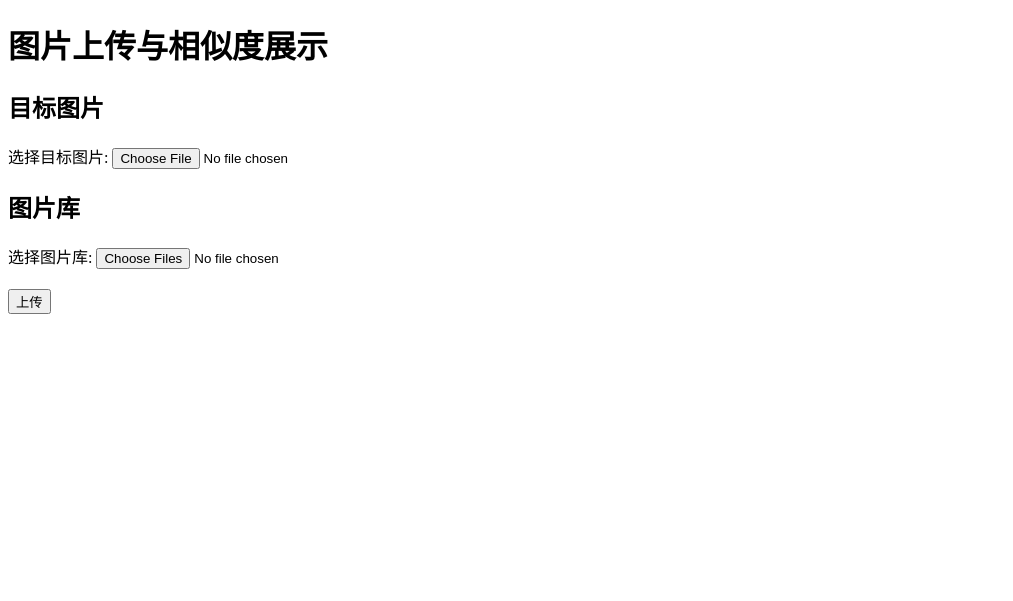
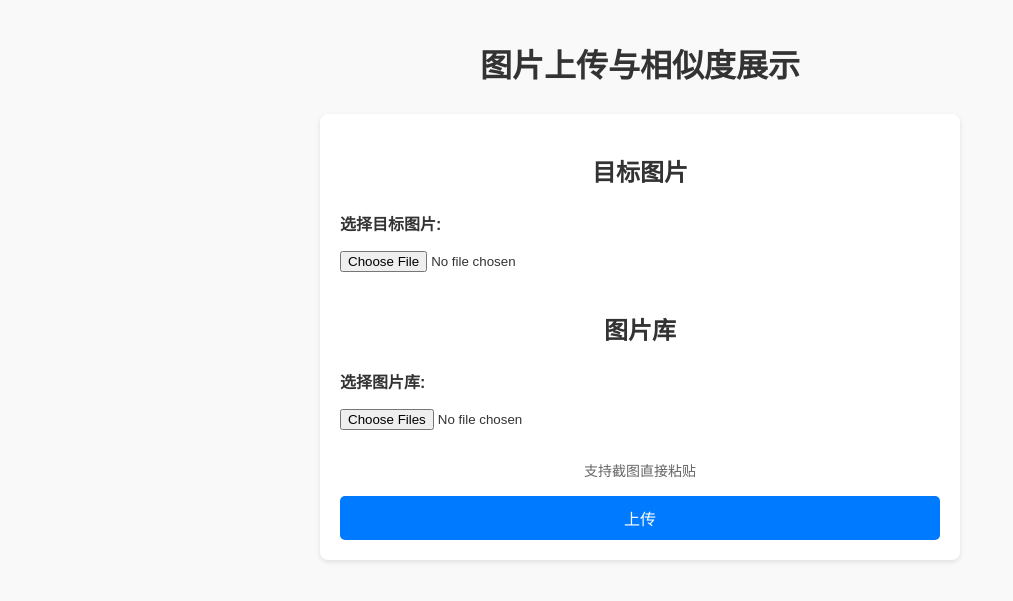
Before and after one commit to huabingli/str_to_vector, a FastAPI app: page /api/v1/image_vector/image_similarity/ in a window 1280 px wide. Shown: the top 601 px of the page, without its empty margins (0-1013 px from the left). Run offline with FastAPI, Linux system fonts and the light colour scheme; some libraries are stand-ins or nearby versions.

Commit message:
feat(image_similarity): 优化图片上传与相似度展示功能
-重构页面样式，提升用户体验
- 添加图片删除功能和粘贴支持
- 优化图片预览和相似度显示逻辑
- 异步处理图片上传和相似度计算
- 增加错误处理和提示

```diff
--- a/templates/image_similarity.html
+++ b/templates/image_similarity.html
@@ -5,31 +5,109 @@
     <meta name="viewport" content="width=device-width, initial-scale=1.0">
     <title>图片上传与相似度展示</title>
     <style>
+        :root {
+            --thumbnail-size: 100px;
+            --thumbnail-gap: 10px;
+            --border-radius: 5px;
+        }
+
+        body {
+            font-family: Arial, sans-serif;
+            line-height: 1.6;
+            margin: 0;
+            padding: 20px;
+            background-color: #f9f9f9;
+            color: #333;
+        }
+
+        h1, h2 {
+            text-align: center;
+        }
+
+        form {
+            max-width: 600px;
+            margin: 0 auto;
+            background: #fff;
+            padding: 20px;
+            border-radius: 8px;
+            box-shadow: 0 2px 5px rgba(0, 0, 0, 0.1);
+        }
+
+        label {
+            display: block;
+            margin-bottom: 10px;
+            font-weight: bold;
+        }
+
+        input[type="file"] {
+            margin-bottom: 20px;
+        }
+
         #previewLibrary, #previewTarget {
             display: flex;
             flex-wrap: wrap;
-            gap: 10px;
+            gap: var(--thumbnail-gap);
             margin-bottom: 20px;
         }
 
         .thumbnail {
-            display: inline-block;
-            text-align: center;
-            margin-bottom: 10px;
+            position: relative;
         }
 
         .thumbnail img {
-            width: 100px;
-            height: 100px;
+            width: var(--thumbnail-size);
+            height: var(--thumbnail-size);
             object-fit: cover;
             border: 1px solid #ccc;
-            border-radius: 5px;
+            border-radius: var(--border-radius);
+            box-shadow: 0 2px 4px rgba(0, 0, 0, 0.1);
         }
 
         .thumbnail .similarity {
+            font-size: 12px;
+            color: #555;
+            text-align: center;
             margin-top: 5px;
+        }
+
+        .thumbnail .delete-btn {
+            position: absolute;
+            top: -8px;
+            right: -8px;
+            background: red;
+            color: white;
+            border: none;
+            border-radius: 50%;
+            width: 20px;
+            height: 20px;
+            font-size: 12px;
+            cursor: pointer;
+            display: flex;
+            align-items: center;
+            justify-content: center;
+        }
+
+        .note {
             font-size: 14px;
-            color: #333;
+            color: #666;
+            text-align: center;
+            margin-top: -10px;
+        }
+
+        button[type="submit"] {
+            display: block;
+            width: 100%;
+            padding: 10px;
+            background-color: #007BFF;
+            color: #fff;
+            border: none;
+            border-radius: 5px;
+            font-size: 16px;
+            cursor: pointer;
+        }
+
+        button[type="submit"]:hover {
+            background-color: #0056b3;
         }
     </style>
 </head>
@@ -45,6 +123,7 @@
     <label for="libraryInput">选择图片库:</label>
     <input type="file" id="libraryInput" accept="image/*" multiple>
     <div id="previewLibrary"></div>
+    <p class="note">支持截图直接粘贴</p>
 
     <button type="submit">上传</button>
 </form>
@@ -56,64 +135,109 @@
     const previewLibrary = document.getElementById("previewLibrary");
     const uploadForm = document.getElementById("uploadForm");
 
-    let targetImage = null;  // 目标图片
-    let libraryBatch = [];   // 图片库数据
+    let targetImage = null;
+    let libraryBatch = [];
 
-    // 监听目标图片文件选择
-    targetInput.addEventListener("change", (event) => {
-        const file = event.target.files[0];
-
-        if (file) {
-            const reader = new FileReader();
-            reader.onload = (e) => {
-                targetImage = {
-                    image_bytes: e.target.result.split(",")[1],  // Base64编码
-                    id: `target-${Date.now()}` // 唯一ID
-                };
-
-                // 显示目标图片缩略图
-                previewTarget.innerHTML = `<div class="thumbnail" data-id="${targetImage.id}">
-                        <img src="${e.target.result}" alt="Target Image">
-                        <div class="similarity">相似度: --</div>
-                    </div>`;
-            };
-            reader.readAsDataURL(file);
-        }
-    });
-
-    // 监听图片库文件选择
-    libraryInput.addEventListener("change", (event) => {
-        const files = event.target.files;
-
-        // 清空之前的预览
-        previewLibrary.innerHTML = "";
-        libraryBatch = [];
-
-        Array.from(files).forEach((file, index) => {
-            const reader = new FileReader();
-            reader.onload = (e) => {
-                const imageId = `library-${Date.now()}-${index}`; // 唯一ID
-                libraryBatch.push({
-                    image_bytes: e.target.result.split(",")[1], // Base64编码
-                    id: imageId
-                });
-
-                // 显示图片库缩略图
+    function createThumbnail(imageId, imgSrc, similarity = "--") {
         const thumbnail = document.createElement("div");
         thumbnail.className = "thumbnail";
         thumbnail.dataset.id = imageId;
 
         thumbnail.innerHTML = `
-                        <img src="${e.target.result}" alt="Library Image">
-                        <div class="similarity" data-similarity="0">相似度: --</div>
+            <button class="delete-btn" title="删除">×</button>
+            <img src="${imgSrc}" alt="Image">
+            <div class="similarity">相似度: ${similarity}</div>
         `;
-                previewLibrary.appendChild(thumbnail);
+
+        thumbnail.querySelector(".delete-btn").addEventListener("click", () => {
+            if (thumbnail.parentNode === previewLibrary) {
+                libraryBatch = libraryBatch.filter(item => item.id !== imageId);
+            } else if (thumbnail.parentNode === previewTarget) {
+                targetImage = null;
+            }
+            thumbnail.remove();
+        });
+
+        return thumbnail;
+    }
+
+    function loadImage(file, callback) {
+        const reader = new FileReader();
+        reader.onload = (e) => callback(e.target.result);
+        reader.readAsDataURL(file);
+    }
+
+    targetInput.addEventListener("change", (event) => {
+        const file = event.target.files[0];
+        if (file && file.size <= 5 * 1024 * 1024 && file.type.startsWith("image/")) {
+            loadImage(file, (src) => {
+                targetImage = {
+                    image_bytes: src.split(",")[1],
+                    id: `target-${Date.now()}`
                 };
-            reader.readAsDataURL(file);
+                previewTarget.innerHTML = "";
+                previewTarget.appendChild(createThumbnail(targetImage.id, src));
+            });
+        } else {
+            alert("请选择有效的小于 5MB 的图片！");
+        }
+    });
+
+    libraryInput.addEventListener("change", (event) => {
+        const files = Array.from(event.target.files);
+        files.forEach((file, index) => {
+            if (file.size <= 5 * 1024 * 1024 && file.type.startsWith("image/")) {
+                loadImage(file, (src) => {
+                    const imageId = `library-${Date.now()}-${index}`;
+                    libraryBatch.push({
+                        image_bytes: src.split(",")[1],
+                        id: imageId
+                    });
+                    previewLibrary.appendChild(createThumbnail(imageId, src));
+                });
+            }
         });
     });
 
-    // 提交表单
+    document.addEventListener("paste", (event) => {
+        const items = event.clipboardData.items;
+        for (let item of items) {
+            if (item.type.startsWith("image/")) {
+                const file = item.getAsFile();
+                loadImage(file, (src) => {
+                    const imageId = `pasted-${Date.now()}`;
+                    libraryBatch.push({
+                        image_bytes: src.split(",")[1],
+                        id: imageId
+                    });
+                    previewLibrary.appendChild(createThumbnail(imageId, src));
+                });
+            }
+        }
+    });
+
+    async function showLoading(action) {
+        const overlay = document.createElement("div");
+        overlay.style.position = "fixed";
+        overlay.style.top = "0";
+        overlay.style.left = "0";
+        overlay.style.width = "100%";
+        overlay.style.height = "100%";
+        overlay.style.backgroundColor = "rgba(0, 0, 0, 0.5)";
+        overlay.style.display = "flex";
+        overlay.style.alignItems = "center";
+        overlay.style.justifyContent = "center";
+        overlay.style.zIndex = "1000";
+        overlay.textContent = "加载中...";
+        document.body.appendChild(overlay);
+
+        try {
+            await action();
+        } finally {
+            document.body.removeChild(overlay);
+        }
+    }
+
     uploadForm.addEventListener("submit", async (event) => {
         event.preventDefault();
 
@@ -122,118 +246,41 @@
             return;
         }
 
-        // 构造上传数据
-        const payload = {
-            image_bytes: targetImage.image_bytes,
-            batch: libraryBatch
-        };
-
+        await showLoading(async () => {
             try {
                 const response = await fetch("{{ base_url }}api/v1/image_vector/image_similarity/", {
                     method: "POST",
-                headers: {
-                    "Content-Type": "application/json"
-                },
-                body: JSON.stringify(payload)
+                    headers: {"Content-Type": "application/json"},
+                    body: JSON.stringify({
+                        image_bytes: targetImage.image_bytes,
+                        batch: libraryBatch
+                    })
                 });
 
                 if (response.ok) {
                     const result = await response.json();
-                console.log("上传成功:", result);
                     displaySimilarity(result.data.similarity);
                 } else {
-                alert("上传失败！");
+                    const error = await response.json();
+                    alert(`上传失败：${error.message}`);
                 }
             } catch (error) {
-            console.error("上传错误:", error);
+                alert(`网络错误：${error.message}`);
             }
         });
+    });
 
-    // 显示相似度
     function displaySimilarity(similarities) {
         similarities.forEach((item) => {
-            console.log("相似度:", item);
             const thumbnail = document.querySelector(`.thumbnail[data-id="${item.id}"]`);
             if (thumbnail) {
                 const similarityDiv = thumbnail.querySelector(".similarity");
                 similarityDiv.textContent = `相似度: ${(item.similarity * 100).toFixed(2)}%`;
-            }
-
-            if (targetImage.id === item.id) {
-                const targetSimilarityDiv = previewTarget.querySelector(".similarity");
-                targetSimilarityDiv.textContent = `相似度: ${(item.similarity * 100).toFixed(2)}%`;
+            } else {
+                console.warn(`未找到 ID 为 ${item.id} 的图片`);
             }
         });
     }
-
-    // 点击图片放大功能
-    document.body.addEventListener("click", (event) => {
-        if (event.target.tagName === "IMG") {
-            const imgSrc = event.target.src;
-            const overlay = document.createElement("div");
-            overlay.style.position = "fixed";
-            overlay.style.top = "0";
-            overlay.style.left = "0";
-            overlay.style.width = "100%";
-            overlay.style.height = "100%";
-            overlay.style.backgroundColor = "rgba(0, 0, 0, 0.8)";
-            overlay.style.display = "flex";
-            overlay.style.alignItems = "center";
-            overlay.style.justifyContent = "center";
-            overlay.style.zIndex = "1000";
-
-            const largeImg = document.createElement("img");
-            largeImg.src = imgSrc;
-            largeImg.style.maxWidth = "90%";
-            largeImg.style.maxHeight = "90%";
-            largeImg.style.border = "5px solid white";
-
-            overlay.appendChild(largeImg);
-            document.body.appendChild(overlay);
-
-            overlay.addEventListener("click", () => {
-                document.body.removeChild(overlay);
-            });
-        }
-    });
-
-    // 支持截图粘贴功能到图片库
-    document.addEventListener("paste", (event) => {
-        const items = event.clipboardData.items;
-
-        for (let item of items) {
-            if (item.type.startsWith("image/")) {
-                const file = item.getAsFile();
-                const reader = new FileReader();
-
-                reader.onload = (e) => {
-                    const imgSrc = e.target.result;
-                    const imageId = `pasted-${Date.now()}`;
-
-                    // 将粘贴的图片添加到图片库数据
-                    libraryBatch.push({
-                        image_bytes: imgSrc.split(",")[1], // Base64编码
-                        id: imageId
-                    });
-
-                    // 显示粘贴的图片在图片库中
-                    const thumbnail = document.createElement("div");
-                    thumbnail.className = "thumbnail";
-                    thumbnail.dataset.id = imageId;
-
-                    thumbnail.innerHTML = `
-                    <img src="${imgSrc}" alt="Pasted Image">
-                    <div class="similarity" data-similarity="0">相似度: --</div>
-                `;
-                    previewLibrary.appendChild(thumbnail);
-                };
-
-                reader.readAsDataURL(file);
-            }
-        }
-    });
-
-
 </script>
 </body>
 </html>
```
Lines whose indentation alone changed are shown as unchanged.
